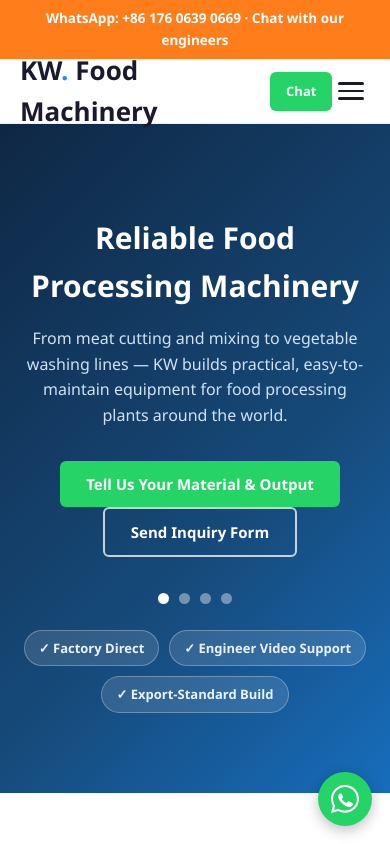
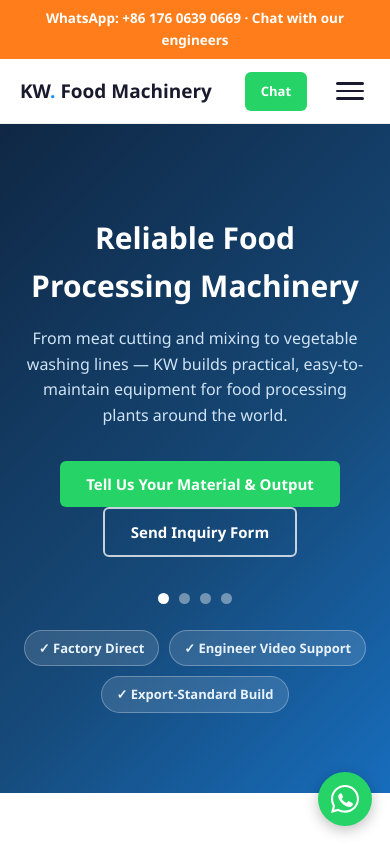
Before and after one commit to xguan821-dev/kaiwuzy-site, a plain HTML site: page index.html in a window 390 px wide. Shown: the top 844 px of the page. Drawn offline with Linux system fonts and the light colour scheme.

Commit message:
Add files via upload

```diff
--- a/style.css
+++ b/style.css
@@ -89,6 +89,7 @@ footer a:hover{color:#fff}
 .hero p{font-size:16px}
 .hero-badges{margin-top:20px}
 .top-bar{font-size:12px}
+.logo{font-size:19px;white-space:nowrap}
 }
 /* Hero slider (v1) */
 .hero-slide{display:none}
```
